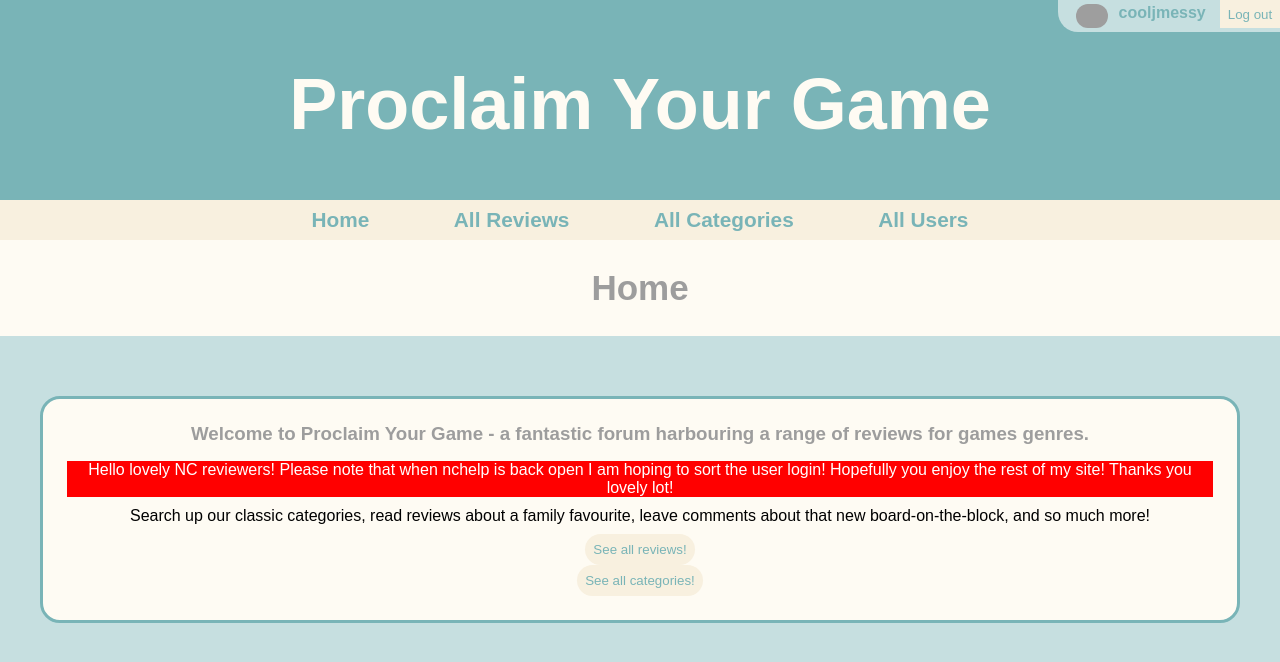
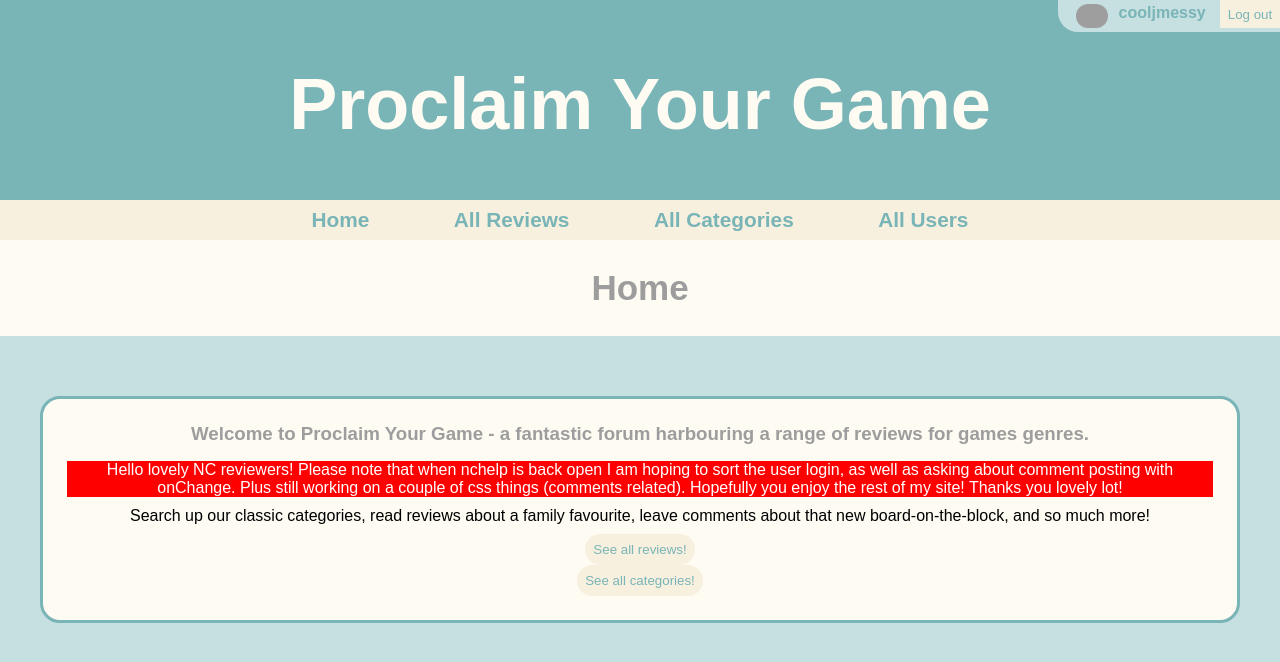
Before and after one commit to catcodingcat/proclaim-your-game-fe, a React (Create React App) app: page / in a window 1280 px wide. Shown: the top 662 px of the page. Built offline with nearby package versions, Linux system fonts and the light colour scheme; grey boxes are pictures that could not be loaded; a web font is replaced by a local one.

Commit message:
Adds to homepage

```diff
--- a/src/Components/Home.js
+++ b/src/Components/Home.js
@@ -12,8 +12,10 @@ export default function Home() {
           </h3>
           <p id="temporary-review-message">
             Hello lovely NC reviewers! Please note that when nchelp is back open
-            I am hoping to sort the user login! Hopefully you enjoy the rest of
-            my site! Thanks you lovely lot!
+            I am hoping to sort the user login, as well as asking about comment
+            posting with onChange. Plus still working on a couple of css things
+            (comments related). Hopefully you enjoy the rest of my site! Thanks
+            you lovely lot!
           </p>
           <p>
             Search up our classic categories, read reviews about a family
```
